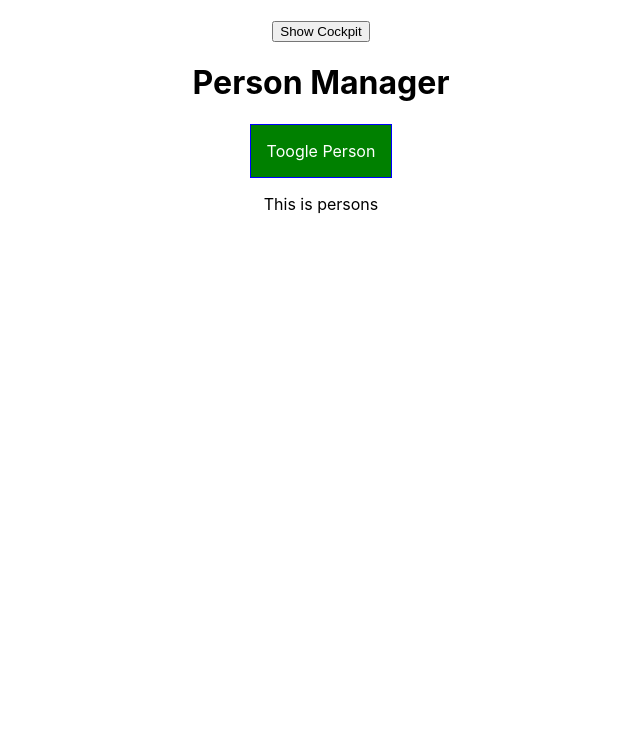
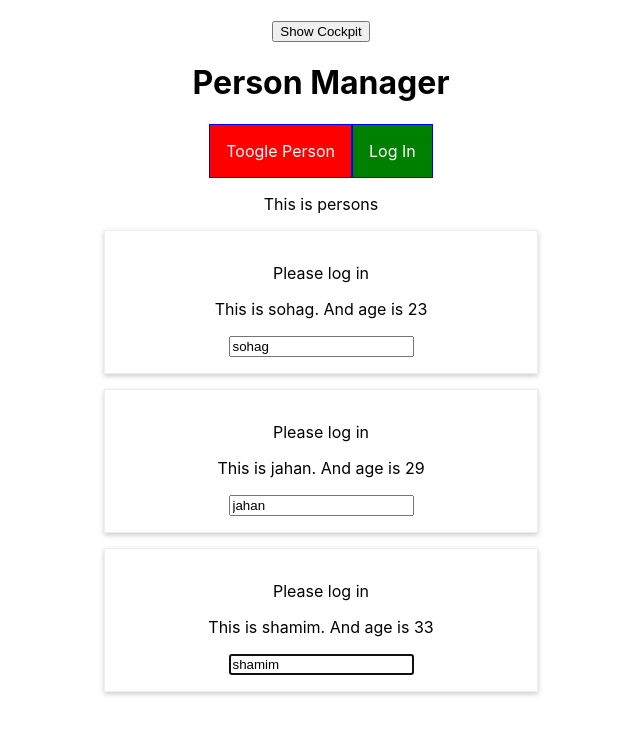
Before and after one commit to sohagmahin/React-things, a React app: page / in a window 1280 px wide. Shown: the top 734 px of the page, without its empty margins (319-959 px from the left). Built offline with nearby package versions, Linux system fonts and the light colour scheme.

Commit message:
lesson 7 video 29 understanding prop chain problem

```diff
--- a/src/Components/Cockpit/Cockpit.js
+++ b/src/Components/Cockpit/Cockpit.js
@@ -1,19 +1,21 @@
-import React, { useEffect } from 'react';
+import React, { useEffect, useRef } from 'react';
 import classes from './Cockpit.module.css';
 
 const Cockpit = (props) => {
 
+    const toggleBtnRef = useRef(null);
     // if we pass [](empty array) then it call only once/initially
     // if we pass [arg], then it will call when arg passes. useEffect call depent on args
     // if we not pass any array then it will call every time when rerendering the whole app.
     useEffect(() => {
-        const timer = setTimeout(() => alert('useEffect alert'), 1000);
+        toggleBtnRef.current.click();
+        // const timer = setTimeout(() => alert('useEffect alert'), 1000);
         return () => {
-            clearTimeout(timer);
+            // clearTimeout(timer);
             console.log('[Cockpit.js] cleanup work in useEffect ')
         }
 
-    }, [props.persons]);
+    }, []);
 
     useEffect(() => {
         console.log('[Cockpit.js] useEffect2');
@@ -38,8 +40,8 @@ const Cockpit = (props) => {
     return (
         <div className={classes.Cockpit}>
             <h1>{props.title}</h1>
-            <button className={btnClass}
-                onClick={props.togglePerson}>Toogle Person</button>
+            <button ref={toggleBtnRef} className={btnClass} onClick={props.togglePerson}> Toogle Person </button>
+            <button onClick={() => props.onAuthenticate()}>Log In</button>
             <p className={assigned.join(' ')}>This is persons</p>
         </div>
     );
--- a/src/Components/Persons/Person/Person.js
+++ b/src/Components/Persons/Person/Person.js
@@ -6,11 +6,11 @@ import PropTypes from 'prop-types'
 
 class Person extends Component {
 
-    constructor(props){
+    constructor(props) {
         super(props);
         this.inputElement = React.createRef();
     }
-    componentDidMount(){
+    componentDidMount() {
         this.inputElement.current.focus();
     }
 
@@ -19,6 +19,7 @@ class Person extends Component {
         return (
             // <div className={classes.Person}>
             <Aux>
+                {this.props.isAuth ? <p>Authenticated</p> : <p>Please log in</p>}
                 <p onClick={this.props.click}>
                     This is {this.props.name}. And age is {this.props.age}
                 </p>
@@ -30,11 +31,11 @@ class Person extends Component {
     }
 }
 
-    Person.propTypes = {
-        onClick: PropTypes.func,
-        name: PropTypes.string,
-        age: PropTypes.number,
-        onChange: PropTypes.func,
+Person.propTypes = {
+    onClick: PropTypes.func,
+    name: PropTypes.string,
+    age: PropTypes.number,
+    onChange: PropTypes.func,
 }
 
 export default withClasses(Person, classes.Person);
--- a/src/Components/Persons/Persons.js
+++ b/src/Components/Persons/Persons.js
@@ -37,6 +37,7 @@ class Persons extends PureComponent {
                 age={person.age}
                 key={person.id}
                 clickChange={(event) => this.props.clickedChanges(event, person.id)}
+                isAuth = {this.props.AuthenticateFlag}
             />
             )
         });
--- a/src/Containers/App.js
+++ b/src/Containers/App.js
@@ -23,6 +23,7 @@ class App extends Component {
     showPerson: false,
     showCockpit: true,
     changeCounter: 0,
+    isAuthenticated: false,
   };
 
   deletePerson = (personIndex) => {
@@ -46,13 +47,18 @@ class App extends Component {
     persons[personIndex] = person;
 
     console.log(persons[personIndex].name);
-    this.setState((prevState,props) => {
+    this.setState((prevState, props) => {
       return {
         persons: persons,
         changeCounter: prevState.changeCounter + 1
       }
     })
   }
+
+  onChangeAuthenticate = ()=>{
+    this.setState({isAuthenticated : !this.state.isAuthenticated});
+  }
+
 
   onPersonToggle = () => {
     this.setState({ showPerson: !this.state.showPerson });
@@ -90,6 +96,7 @@ class App extends Component {
             persons={this.state.persons}
             clicked={this.deletePerson}
             clickedChanges={this.onChangeHandler}
+            AuthenticateFlag = {this.state.isAuthenticated}
           />
         </div>
       );
@@ -105,6 +112,7 @@ class App extends Component {
           personsLength={this.state.persons.length}
           isShowPerson={this.state.showPerson}
           togglePerson={this.onPersonToggle}
+          onAuthenticate={this.onChangeAuthenticate}
         /> : null
         }
         {person}
```
Also changed, not shown: 1 other file (tests, documents, lock files or other folders).
